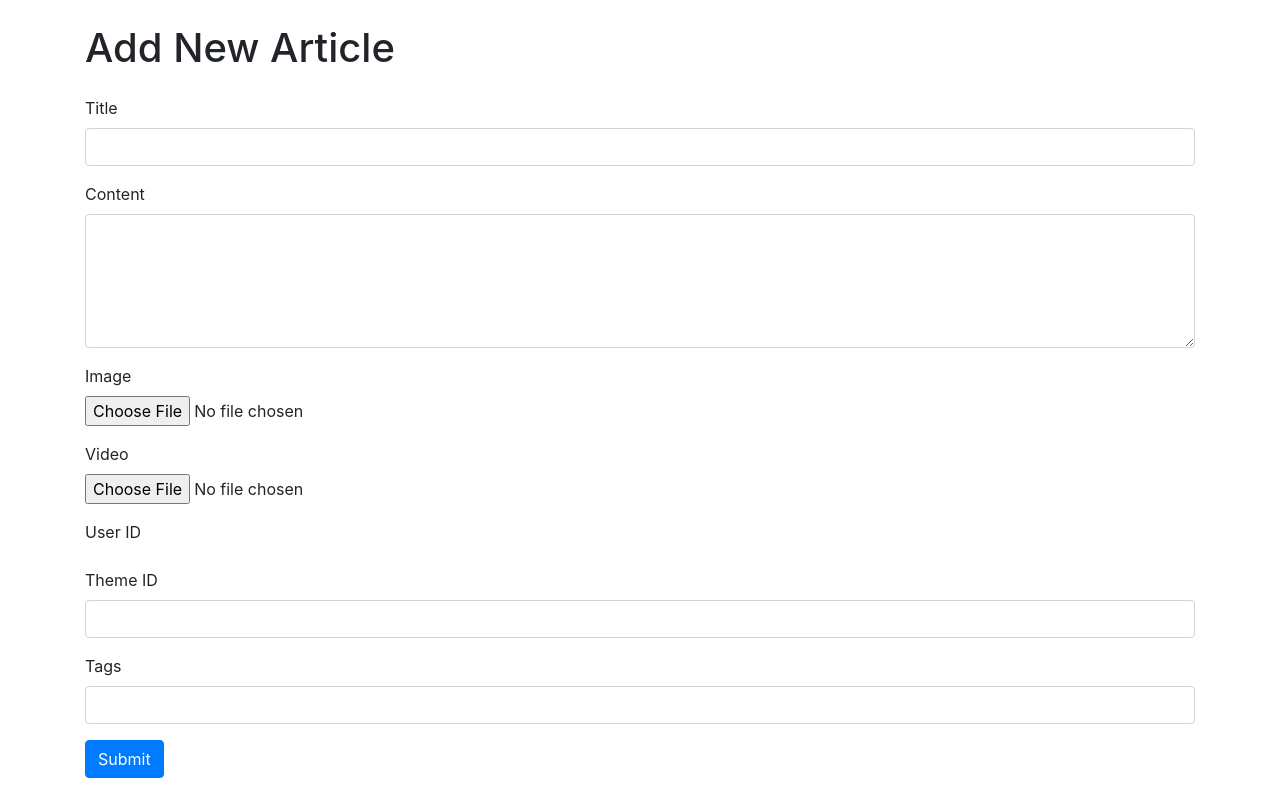
After one commit to ligh-cloud/Drive-Loc, a PHP site: page /add_article.php in a window 1280 px wide. The commit adds this page. Run offline with PHP 8.4, Linux system fonts and the light colour scheme; the visitor is signed in with stand-in values (Sample User, id 1).

Commit message:
adding article front

```diff
--- /dev/null
+++ b/view/add_article.php
@@ -0,0 +1,57 @@
+<!DOCTYPE html>
+<?php session_start();
+
+if (!isset($_SESSION['user_id']) || $_SESSION['role'] !== 'admin') {
+    if($_SESSION['role'] == 'user'){
+        header('Location: ../view/client_dashboard.php');
+    }
+    header('Location: ../view/login.php');
+
+    exit();
+} ?>
+<html lang="en">
+<head>
+    <meta charset="UTF-8">
+    <meta name="viewport" content="width=device-width, initial-scale=1.0">
+    <title>Add New Article</title>
+    <link rel="stylesheet" href="https://maxcdn.bootstrapcdn.com/bootstrap/4.0.0/css/bootstrap.min.css">
+</head>
+<body>
+    <div class="container mt-4">
+        <h1 class="mb-4">Add New Article</h1>
+        <form action="submit_article.php" method="post" enctype="multipart/form-data">
+            <div class="form-group">
+                <label for="title">Title</label>
+                <input type="text" class="form-control" id="title" name="title" required>
+            </div>
+            <div class="form-group">
+                <label for="content">Content</label>
+                <textarea class="form-control" id="content" name="content" rows="5" required></textarea>
+            </div>
+            <div class="form-group">
+                <label for="image">Image</label>
+                <input type="file" class="form-control-file" id="image" name="image" accept="image/*">
+            </div>
+            <div class="form-group">
+                <label for="video">Video</label>
+                <input type="file" class="form-control-file" id="video" name="video" accept="video/*">
+            </div>
+            <div class="form-group">
+                <label for="user_id">User ID</label>
+                <input type="number" hidden disabled class="form-control" id="user_id" name="user_id" value="<?php echo $_SESSION['user_id']?>">
+            </div>
+            <div class="form-group">
+                <label for="theme_id">Theme ID</label>
+                <input type="number" class="form-control" id="theme_id" name="theme_id" required>
+            </div>
+            <div class="form-group">
+                <label for="tags">Tags</label>
+                <input type="text" class="form-control" id="tags" name="tags" required>
+            </div>
+            <button type="submit" class="btn btn-primary">Submit</button>
+        </form>
+    </div>
+
+
+</body>
+</html>
--- a/view/admin_dashboard.php
+++ b/view/admin_dashboard.php
@@ -67,6 +67,12 @@
                                 <i class="bi bi-calendar-check"></i> Reservations
                             </a>
                         </li>
+                        <li class="nav-item">
+                            <a class="nav-link" href="add_article.php">
+                                <i class="bi bi-calendar-check"></i> add article
+                            </a>
+                        </li>
+
                     </ul>
                     <div class="absolute bottom-0 start-0 w-100 p-3">
                         <form action="../controller/logout.php" method="POST">
```
